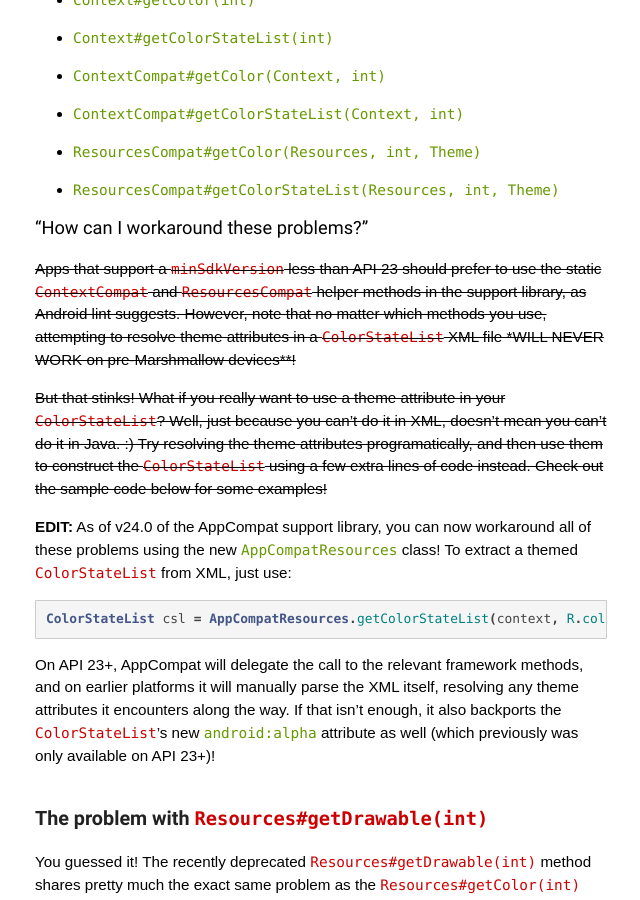
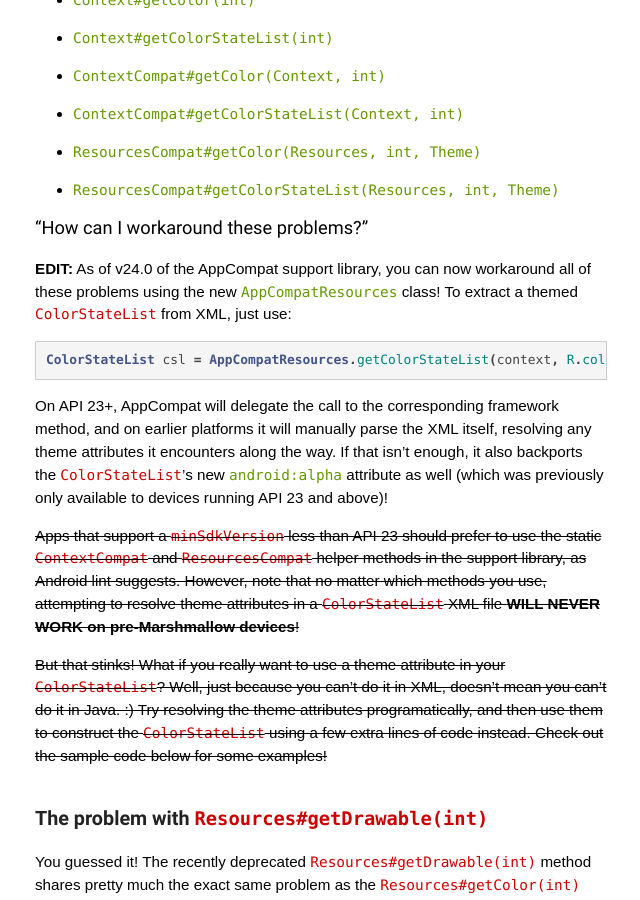
Before and after one commit to alexjlockwood/AndroidDesignPatterns, a Jekyll site: the page built from _posts/2016-08-07-colors-drawables-theme-attributes.md, in a window 1280 px wide and 900 px high, scrolled down 2145 px. Shown: the whole window, without its empty margins (249-889 px from the left). Built offline with Jekyll 4.4.1, drawn with Linux system fonts in a browser that asks for light colours; some web fonts are replaced; a script that is not in the unit is left out; comment, search, counter and statistics services are not loaded; some of the changed lines change nothing that is shown; some of the changed text lies outside the part shown.

Commit message:
Update blog post with new information about AppCompatResources class

````diff
--- a/_posts/2016-08-07-colors-drawables-theme-attributes.md
+++ b/_posts/2016-08-07-colors-drawables-theme-attributes.md
@@ -93,7 +93,7 @@
 The problem is that `Resources` objects are not intrinsically linked to a specific
 `Theme` in your app, and as a result, they will be unable to resolve the values pointed to by
 theme attributes such as `R.attr.colorAccent` and `R.attr.colorPrimary` on their own. In fact,
-specifying theme attributes in any `ColorStateList` XML files **was not possible until API 23*,
+specifying theme attributes in any `ColorStateList` XML files *was not possible until API 23*,
 which introduced two new methods for extracting `ColorStateList`s from XML:
 
 *   [`Resources#getColor(int, Theme)`](https://developer.android.com/reference/android/content/res/Resources.html#getColor\(int, android.content.res.Resources.Theme\))
@@ -125,18 +125,6 @@
 
 #### "How can I workaround these problems?"
 
-~~Apps that support a `minSdkVersion` less than API 23 should prefer to use the
-static `ContextCompat` and `ResourcesCompat` helper methods in the support library, as Android lint
-suggests. However, note that no matter which methods you use, attempting to
-resolve theme attributes in a `ColorStateList` XML file *WILL NEVER WORK on
-pre-Marshmallow devices**!~~
-
-~~But that stinks! What if you really want to use a theme attribute in your `ColorStateList`?
-Well, just because you can't do it in XML, doesn't mean you
-can't do it in Java. :) Try resolving the theme attributes programatically, and
-then use them to construct the `ColorStateList` using a few extra lines of code
-instead. Check out the sample code below for some examples!~~
-
 **EDIT:** As of v24.0 of the AppCompat support library, you can now workaround all of these
 problems using the new [`AppCompatResources`](https://developer.android.com/reference/android/support/v7/content/res/AppCompatResources.html)
 class! To extract a themed `ColorStateList` from XML, just use:
@@ -145,12 +133,24 @@
 ColorStateList csl = AppCompatResources.getColorStateList(context, R.color.button_text_csl);
 ```
 
-On API 23+, AppCompat will delegate the call to the relevant framework methods,
+On API 23+, AppCompat will delegate the call to the corresponding framework method,
 and on earlier platforms it will manually parse the XML itself, resolving any
 theme attributes it encounters along the way. If that isn't enough, it also
 backports the `ColorStateList`'s new
 [`android:alpha`](https://developer.android.com/reference/android/content/res/ColorStateList.html#attr_android:alpha)
-attribute as well (which previously was only available on API 23+)!
+attribute as well (which was previously only available to devices running API 23 and above)!
+
+~~Apps that support a `minSdkVersion` less than API 23 should prefer to use the
+static `ContextCompat` and `ResourcesCompat` helper methods in the support library, as Android lint
+suggests. However, note that no matter which methods you use, attempting to
+resolve theme attributes in a `ColorStateList` XML file **WILL NEVER WORK on
+pre-Marshmallow devices**!~~
+
+~~But that stinks! What if you really want to use a theme attribute in your `ColorStateList`?
+Well, just because you can't do it in XML, doesn't mean you
+can't do it in Java. :) Try resolving the theme attributes programatically, and
+then use them to construct the `ColorStateList` using a few extra lines of code
+instead. Check out the sample code below for some examples!~~
 
 ### The problem with `Resources#getDrawable(int)`
 
````
